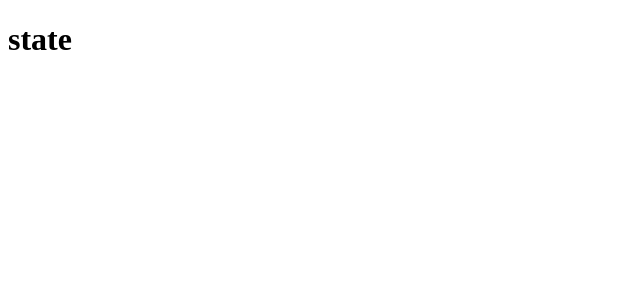
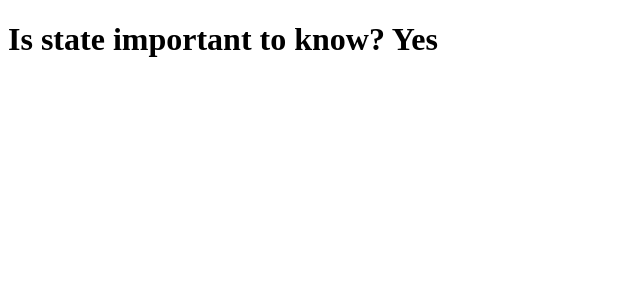
Before and after one commit to laurelherting/sustainability-to-do, a React (Create React App) app: page / in a window 1280 px wide. Shown: the top 300 px of the page, without its empty margins (0-640 px from the left). Built offline with nearby package versions, Linux system fonts and the light colour scheme.

Commit message:
add state test

```diff
--- a/src/App.js
+++ b/src/App.js
@@ -9,7 +9,7 @@ class App extends React.Component {
   }
   render() {
     return (
-      <div><h1>state</h1></div>
+      <div><h1>Is state important to know? {this.state.answer}</h1></div>
     );
   }
 }
```
